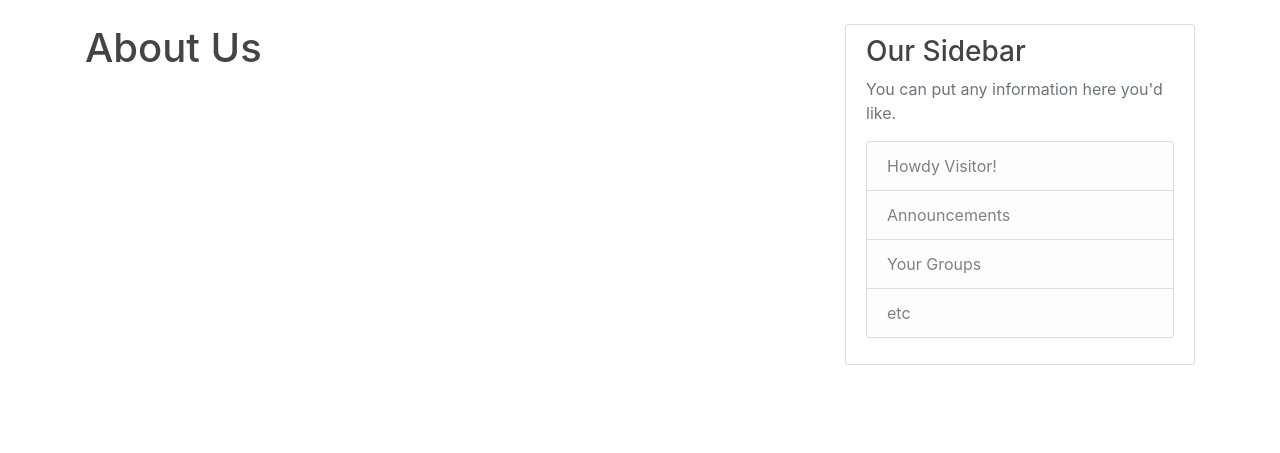
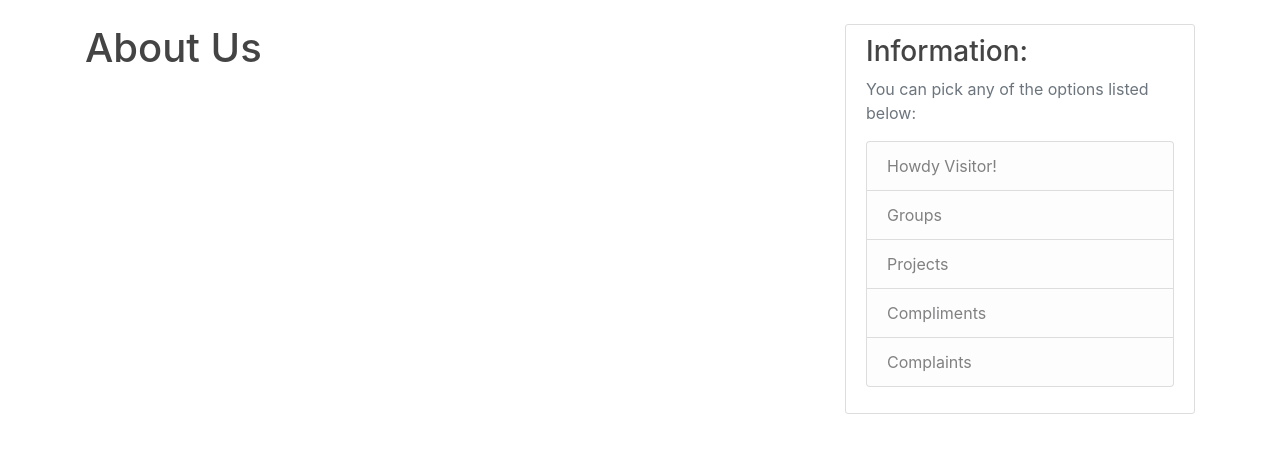
Before and after one commit to rehman000/CodeHub, a Flask app: page /about in a window 1280 px wide. Shown: the part 56-509 px from the top of the page. Run offline with Flask 2, Linux system fonts and the light colour scheme; parts of the project's set-up code (start-up, migrations or seed data) failed here and were passed over; some libraries are stand-ins or nearby versions.

Commit message:
minor changes to the front-end templates

```diff
--- a/app/templates/template.html
+++ b/app/templates/template.html
@@ -69,8 +69,8 @@
             </div>
             <div class="col-md-4">
                 <div class="content-section">
-                    <h3>Our Sidebar</h3>
-                    <p class='text-muted'>You can put any information here you'd like.
+                    <h3>Information: </h3>
+                    <p class='text-muted'>You can pick any of the options listed below:
                         <ul class="list-group">
                             {% if current_user.is_authenticated %}
                                 {% if current_user.reputation >= 3 %}
@@ -87,9 +87,10 @@
                             {% else %}
                                 <li class="list-group-item list-group-item-light">Howdy Visitor!</li>
                             {% endif %}
-                            <li class="list-group-item list-group-item-light">Announcements</li>
-                            <li class="list-group-item list-group-item-light">Your Groups</li>
-                            <li class="list-group-item list-group-item-light">etc</li>
+                            <li class="list-group-item list-group-item-light">Groups</li>
+                            <li class="list-group-item list-group-item-light">Projects</li>
+                            <li class="list-group-item list-group-item-light">Compliments</li>
+                            <li class="list-group-item list-group-item-light">Complaints</li>
                         </ul>
                     </p>
                 </div>
```
